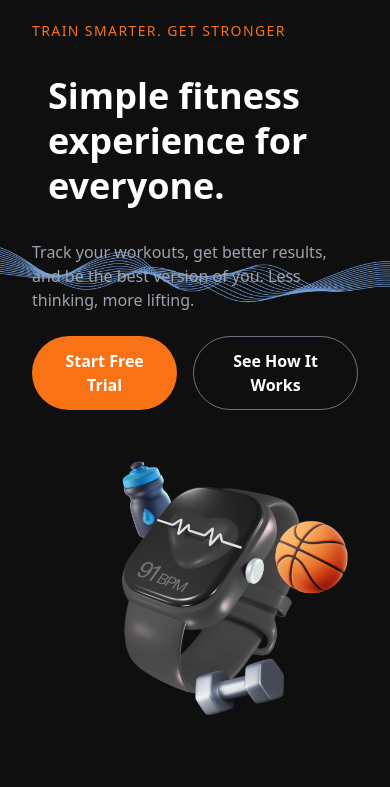
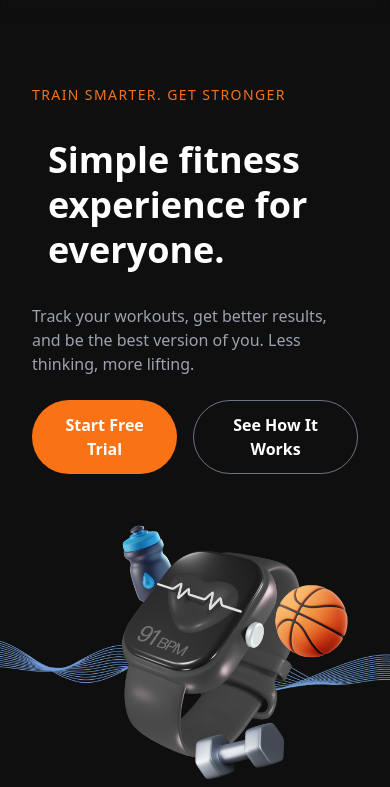
Before and after one commit to ddreu/landingpage, a website: page index.html in a window 390 px wide. Shown: the part 57-844 px from the top of the page. Drawn offline with nearby package versions, Linux system fonts and the light colour scheme.

Commit message:
update on responsiveness

```diff
--- a/index.html
+++ b/index.html
@@ -64,13 +64,17 @@
     <!-- <img src="assets/images/hero-bg.png" alt="Fitness Image" class="w-full" /> -->
 
     <!-- Hero Section -->
-    <section id="hero" class="relative overflow-hidden px-8 py-16">
+    <section id="hero" class="relative overflow-hidden px-8 py-16 mt-16 md:mt-0">
+
         <!-- Full-width background wave image -->
-        <div id="waveReveal"
+        <!-- <div id="waveReveal"
             class="absolute top-1/3 left-0 w-full -translate-y-1/2 z-0 pointer-events-none overflow-hidden">
             <img src="dist/assets/images/hero-bg-wave.png" alt="Wave Background" class="w-full object-cover" />
+        </div> -->
+        <div id="waveReveal"
+            class="absolute top-[65%] left-0 w-full -translate-y-[10%] z-0 pointer-events-none overflow-hidden">
+            <img src="dist/assets/images/hero-bg-wave.png" alt="Wave Background" class="w-full object-cover" />
         </div>
-
 
 
         <div class="relative z-10 flex flex-col md:flex-row items-center justify-between max-w-7xl mx-auto">
```
Also changed, not shown: dist/output.css.
